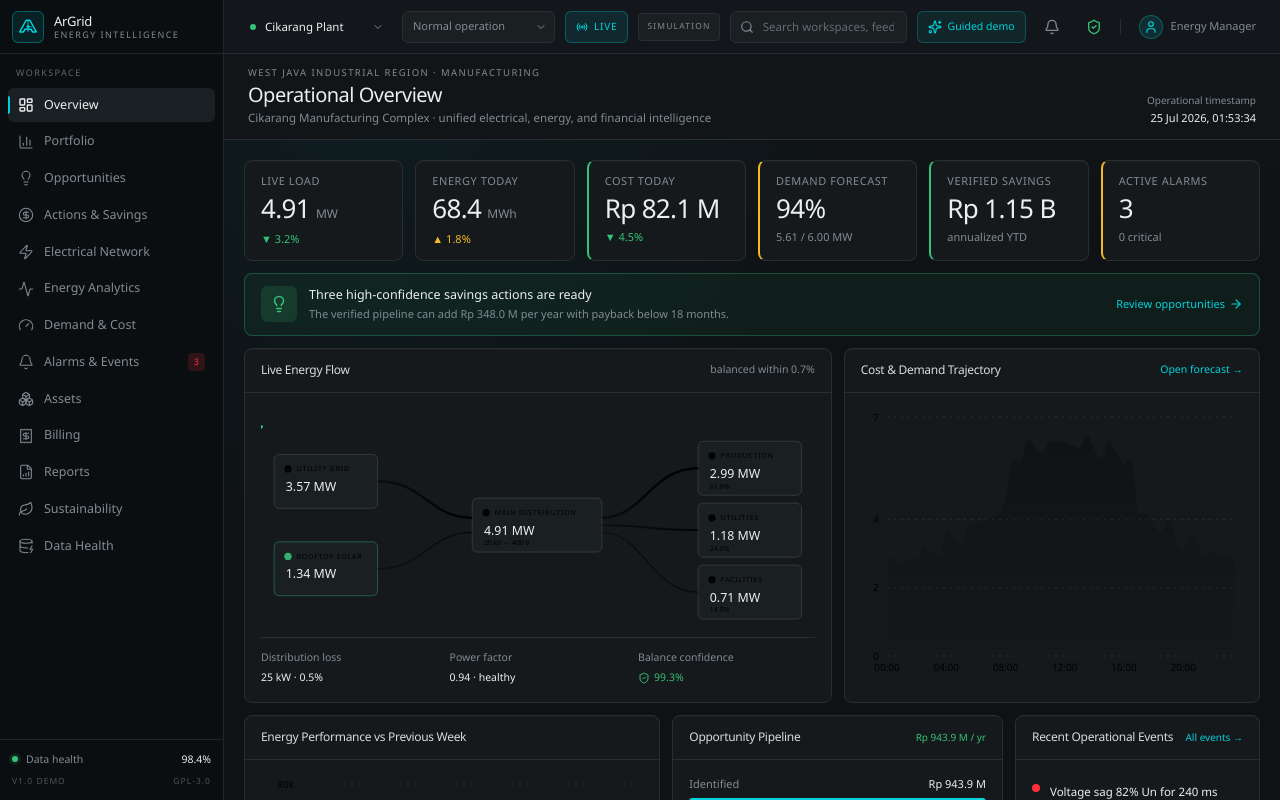
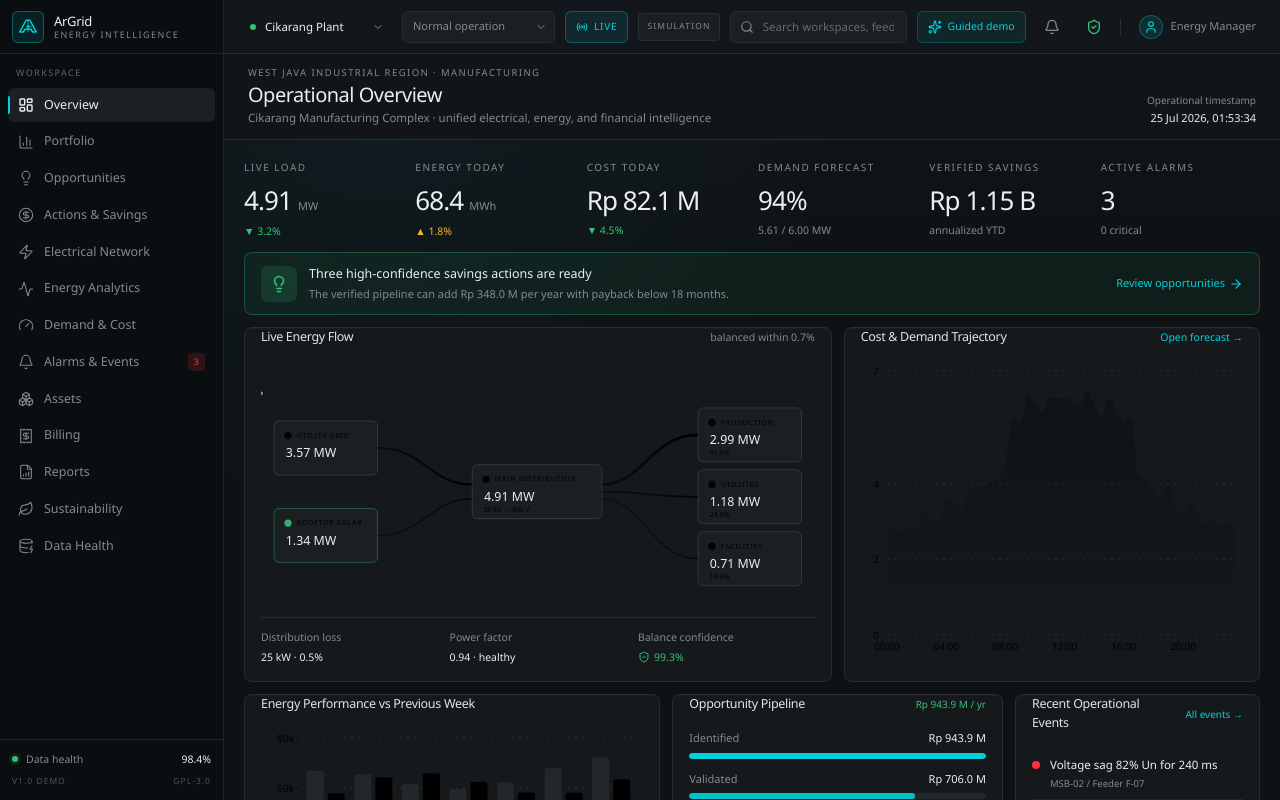
Before and after one commit to masarray/argrid-energy-management, a React (Vite) app: page / in a window 1280 px wide. Built offline with nearby package versions, Linux system fonts and the light colour scheme.

Commit message:
Refine premium industrial UI primitives

```diff
--- a/src/components/argrid-ui.tsx
+++ b/src/components/argrid-ui.tsx
@@ -1,28 +1,46 @@
-import type { ReactNode } from "react";
+import type { ElementType, ReactNode } from "react";
 
 export function Panel({
   title,
+  eyebrow,
+  subtitle,
   actions,
   children,
   className = "",
   padded = true,
+  tone = "default",
 }: {
   title?: string;
+  eyebrow?: string;
+  subtitle?: string;
   actions?: ReactNode;
   children: ReactNode;
   className?: string;
   padded?: boolean;
+  tone?: "default" | "accent" | "critical" | "quiet";
 }) {
   return (
-    <div className={`panel flex flex-col ${className}`}>
-      {title && (
-        <div className="flex items-center justify-between px-4 h-11 border-b border-border">
-          <div className="text-[12px] font-medium tracking-tight text-foreground/90">{title}</div>
-          {actions && <div className="flex items-center gap-1.5">{actions}</div>}
+    <section className={`panel panel--${tone} flex flex-col ${className}`}>
+      {(title || eyebrow || actions) && (
+        <div className="panel-heading flex items-center justify-between gap-4 px-4">
+          <div className="min-w-0">
+            {eyebrow && (
+              <div className="text-[9px] uppercase tracking-[0.18em] text-primary/80">
+                {eyebrow}
+              </div>
+            )}
+            {title && (
+              <div className="panel-title text-[12.5px] font-medium tracking-tight text-foreground/95">
+                {title}
+              </div>
+            )}
+            {subtitle && <div className="mt-0.5 truncate text-[10.5px] text-muted-foreground">{subtitle}</div>}
+          </div>
+          {actions && <div className="flex shrink-0 items-center gap-1.5">{actions}</div>}
         </div>
       )}
       <div className={`flex-1 min-h-0 ${padded ? "p-4" : ""}`}>{children}</div>
-    </div>
+    </section>
   );
 }
 
@@ -31,63 +49,112 @@ export function KpiTile({
   value,
   unit,
   trend,
+  trendLabel,
   hint,
+  context,
+  icon: Icon,
+  sparkline,
+  progress,
   tone = "neutral",
+  className = "",
 }: {
   label: string;
   value: string | number;
   unit?: string;
   trend?: number;
+  trendLabel?: string;
   hint?: string;
+  context?: string;
+  icon?: ElementType;
+  sparkline?: number[];
+  progress?: number;
   tone?: "neutral" | "warning" | "critical" | "good";
+  className?: string;
 }) {
-  const toneRing = {
-    neutral: "",
-    warning: "border-l-2 border-l-amber",
-    critical: "border-l-2 border-l-red",
-    good: "border-l-2 border-l-green",
-  }[tone];
+  const trendTone =
+    typeof trend === "number"
+      ? trend < 0
+        ? "text-green"
+        : trend > 0
+          ? "text-amber"
+          : "text-muted-foreground"
+      : "text-muted-foreground";
 
   return (
-    <div className={`panel px-4 py-3 ${toneRing}`}>
-      <div className="text-[11px] uppercase tracking-wider text-muted-foreground">{label}</div>
-      <div className="mt-1.5 flex items-baseline gap-1.5">
-        <span className="font-display text-[26px] font-medium tabular leading-none tracking-tight">
+    <article className={`metric-card metric-card--${tone} ${className}`}>
+      <div className="flex items-start justify-between gap-3">
+        <div className="min-w-0">
+          <div className="text-[10px] uppercase tracking-[0.15em] text-muted-foreground">{label}</div>
+          {context && <div className="mt-1 truncate text-[10px] text-muted-foreground/70">{context}</div>}
+        </div>
+        {Icon && (
+          <div className="metric-icon grid size-8 shrink-0 place-items-center rounded-md border border-border/80 bg-surface-2/75">
+            <Icon className="size-4" strokeWidth={1.7} />
+          </div>
+        )}
+      </div>
+
+      <div className="mt-3 flex items-baseline gap-1.5">
+        <span className="font-display text-[26px] font-medium tabular leading-none tracking-[-0.035em]">
           {value}
         </span>
-        {unit && <span className="text-[12px] text-muted-foreground">{unit}</span>}
+        {unit && <span className="text-[11px] text-muted-foreground">{unit}</span>}
       </div>
-      <div className="mt-2 flex items-center gap-2 text-[11px] text-muted-foreground">
+
+      <div className="mt-2.5 flex min-h-4 items-center gap-2 text-[10.5px] text-muted-foreground">
         {typeof trend === "number" && (
-          <span className={`tabular ${trend < 0 ? "text-green" : trend > 0 ? "text-amber" : ""}`}>
+          <span className={`tabular ${trendTone}`}>
             {trend > 0 ? "▲" : trend < 0 ? "▼" : "—"} {Math.abs(trend).toFixed(1)}%
           </span>
         )}
-        {hint && <span>{hint}</span>}
+        {trendLabel && <span className="truncate text-muted-foreground/70">{trendLabel}</span>}
+        {hint && <span className="truncate">{hint}</span>}
       </div>
-    </div>
+
+      {typeof progress === "number" && (
+        <div className="mt-3 h-1.5 overflow-hidden rounded-full bg-surface-3/75">
+          <div
+            className={`h-full rounded-full transition-[width] duration-500 ${
+              tone === "critical" ? "bg-red" : tone === "warning" ? "bg-amber" : tone === "good" ? "bg-green" : "bg-primary"
+            }`}
+            style={{ width: `${Math.max(0, Math.min(100, progress))}%` }}
+          />
+        </div>
+      )}
+
+      {sparkline && sparkline.length > 0 && (
+        <div className="metric-spark mt-3 flex h-5 items-end gap-[3px]" aria-hidden="true">
+          {sparkline.map((point, index) => (
+            <span
+              key={`${point}-${index}`}
+              className="flex-1 rounded-[2px] bg-current"
+              style={{ height: `${Math.max(18, Math.min(100, point))}%`, opacity: 0.24 + index / sparkline.length / 2.2 }}
+            />
+          ))}
+        </div>
+      )}
+    </article>
   );
 }
 
 export function SeverityDot({ level }: { level: "Critical" | "Warning" | "Info" | string }) {
-  const c =
-    level === "Critical" ? "bg-red" : level === "Warning" ? "bg-amber" : "bg-primary";
-  return <span className={`inline-block size-2 rounded-full ${c}`} />;
+  const c = level === "Critical" ? "bg-red" : level === "Warning" ? "bg-amber" : "bg-primary";
+  return <span className={`mt-1 inline-block size-2 rounded-full ${c}`} />;
 }
 
 export function StatusPill({ status }: { status: string }) {
   const map: Record<string, string> = {
-    normal: "bg-green/15 text-green border-green/25",
-    warning: "bg-amber/15 text-amber border-amber/30",
-    critical: "bg-red/15 text-red border-red/30",
-    Open: "bg-primary/15 text-primary border-primary/25",
-    Assigned: "bg-violet/15 text-violet border-violet/25",
-    Converted: "bg-green/15 text-green border-green/25",
-    "In review": "bg-amber/15 text-amber border-amber/25",
+    normal: "bg-green/12 text-green border-green/25",
+    warning: "bg-amber/12 text-amber border-amber/30",
+    critical: "bg-red/12 text-red border-red/30",
+    Open: "bg-primary/12 text-primary border-primary/25",
+    Assigned: "bg-violet/12 text-violet border-violet/25",
+    Converted: "bg-green/12 text-green border-green/25",
+    "In review": "bg-amber/12 text-amber border-amber/25",
   };
   const cls = map[status] || "bg-surface-2 text-muted-foreground border-border";
   return (
-    <span className={`inline-flex items-center px-1.5 py-0.5 rounded text-[10.5px] uppercase tracking-wider border ${cls}`}>
+    <span className={`inline-flex items-center rounded border px-1.5 py-0.5 text-[9.5px] uppercase tracking-[0.12em] ${cls}`}>
       {status}
     </span>
   );
```
